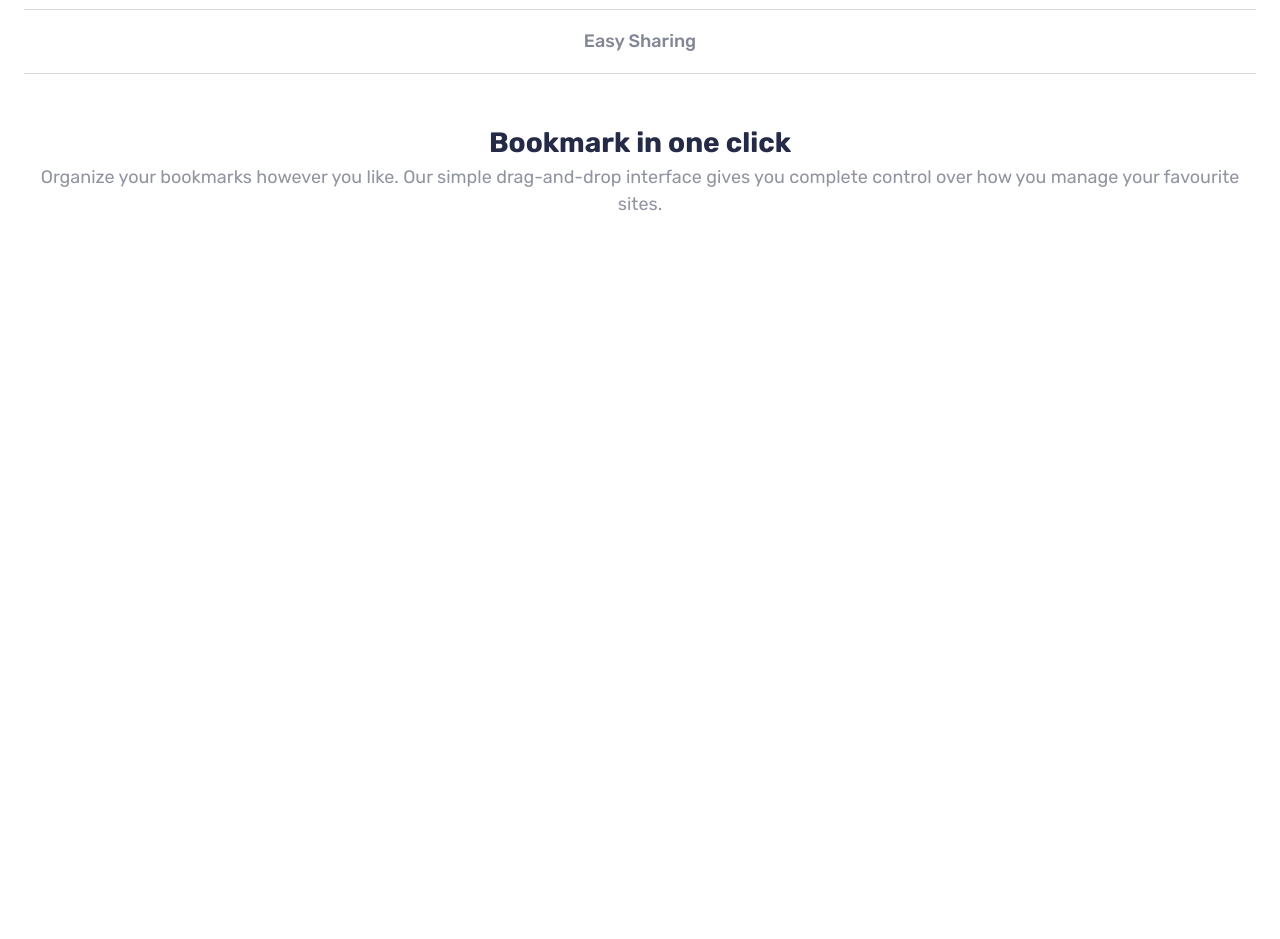
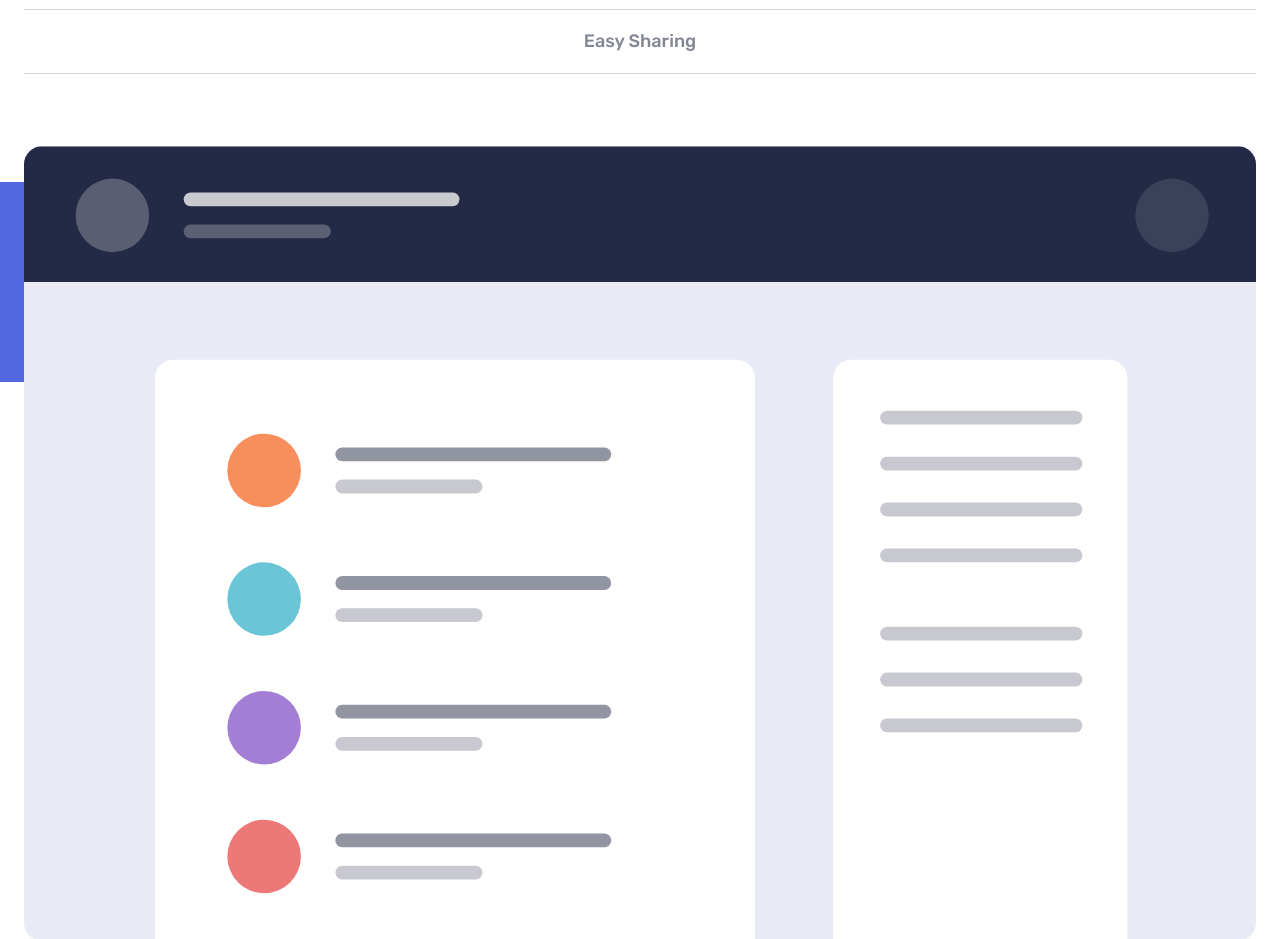
Before and after one commit to ThabisoMagwaza/bookmark-landing-page, a Next.js app: page / in a window 1280 px wide. Shown: the part 1100-2039 px from the top of the page. Before the commit the page ends 1410 px from the top, so only its background shows below. Built offline with nearby package versions, Linux system fonts and the light colour scheme.

Commit message:
feat: added blobs to tabs

```diff
--- a/src/app/page.js
+++ b/src/app/page.js
@@ -1,6 +1,3 @@
-'use client';
-import styled from 'styled-components';
-
 import Header from '@/components/Header';
 import Section from '@/components/Section';
 import Heading from '@/components/Heading';
--- a/src/components/FeatureTabs/FeatureTabs.js
+++ b/src/components/FeatureTabs/FeatureTabs.js
@@ -1,10 +1,12 @@
 'use client';
+import Image from 'next/image';
 import * as Tabs from '@radix-ui/react-tabs';
+
 import Heading from '../Heading';
 import Paragraph from '../Paragraph';
 import Button from '../Button';
 import styled from 'styled-components';
-import { COLORS } from '@/lib/constants';
+import ImageDecorator from '../ImageDecorator';
 
 function FeatureTabs() {
   return (
@@ -14,44 +16,129 @@ function FeatureTabs() {
         <TabButton value="tab2">Speedy Searching</TabButton>
         <TabButton value="tab3">Easy Sharing</TabButton>
       </TabsList>
-      <Tabs.Content value="tab1">
+      <TabsContentWrapper
+        value="tab1"
+        style={{
+          gap: '32px',
+        }}
+      >
+        <ImageDecorator blobPosition="left">
+          <ImageWrapper>
+            <ImageStyled
+              src="/images/illustration-features-tab-1.svg"
+              width={563}
+              height={436}
+              alt="An illustration of the bookmark tool on a desktop device"
+            />
+          </ImageWrapper>
+        </ImageDecorator>
+
+        <Content>
           <Heading level={2}>Bookmark in one click</Heading>
           <Paragraph>
             Organize your bookmarks however you like. Our simple drag-and-drop
             interface gives you complete control over how you manage your
             favourite sites.
           </Paragraph>
-      </Tabs.Content>
-      <Tabs.Content value="tab2">
+
+          <InfoButton>More info</InfoButton>
+        </Content>
+      </TabsContentWrapper>
+      <TabsContentWrapper
+        value="tab2"
+        style={{
+          gap: '120px',
+        }}
+      >
+        <ImageDecorator blobPosition="left" blobOffset={80}>
+          <ImageWrapper>
+            <ImageStyled
+              src="/images/illustration-features-tab-2.svg"
+              width={478}
+              height={416}
+              alt="An illustration of the bookmark tool on a desktop device"
+            />
+          </ImageWrapper>
+        </ImageDecorator>
+        <Content>
           <Heading level={2}>Intelligent search</Heading>
           <Paragraph>
-          Our powerful search feature will help you find saved sites in no time
-          at all. No need to trawl through all of your bookmarks.
+            Our powerful search feature will help you find saved sites in no
+            time at all. No need to trawl through all of your bookmarks.
           </Paragraph>
-        <Button>More info</Button>
-      </Tabs.Content>
-      <Tabs.Content value="tab3">
+          <InfoButton>More info</InfoButton>
+        </Content>
+      </TabsContentWrapper>
+      <TabsContentWrapper
+        value="tab3"
+        style={{
+          gap: '120px',
+        }}
+      >
+        <ImageDecorator blobPosition="left" blobOffset={85}>
+          <ImageWrapper>
+            <ImageStyled
+              src="/images/illustration-features-tab-3.svg"
+              width={440}
+              height={380}
+              alt="An illustration of the bookmark tool on a desktop device"
+            />
+          </ImageWrapper>
+        </ImageDecorator>
+        <Content>
           <Heading level={2}>Share your bookmarks</Heading>
           <Paragraph>
             Easily share your bookmarks and collections with others. Create a
             shareable link that you can send at the click of a button.
           </Paragraph>
-        <Button>More info</Button>
-      </Tabs.Content>
+          <InfoButton>More info</InfoButton>
+        </Content>
+      </TabsContentWrapper>
     </TabsRoot>
   );
 }
 
+const InfoButton = styled(Button)`
+  align-self: center;
+`;
+
+const TabsContentWrapper = styled(Tabs.TabsContent)`
+  display: flex;
+  flex-direction: column;
+`;
+
+const Content = styled.div`
+  display: flex;
+  flex-direction: column;
+  gap: 16px;
+`;
+
+const ImageWrapper = styled.div`
+  padding: 24px;
+  overflow: hidden;
+  border-radius: 5px;
+`;
+
+const ImageStyled = styled(Image)`
+  display: block;
+  object-fit: cover;
+  width: 100%;
+  height: 100%;
+
+  position: relative;
+`;
+
 const TabsRoot = styled(Tabs.Root)`
   display: flex;
   flex-direction: column;
-  gap: 48px;
   margin-top: 32px;
 `;
 
 const TabsList = styled(Tabs.List)`
   display: flex;
   flex-direction: column;
+
+  margin-bottom: 48px;
 `;
 
 const TabButton = styled(Tabs.Trigger)`
--- a/src/components/Header/Header.js
+++ b/src/components/Header/Header.js
@@ -8,6 +8,7 @@ import UnstyledButton from '../UnstyledButton';
 import Heading from '@/components/Heading';
 import Paragraph from '@/components/Paragraph';
 import Button from '@/components/Button';
+import ImageDecorator from '../ImageDecorator';
 
 function Header() {
   return (
@@ -32,15 +33,14 @@ function Header() {
       </Navigation>
 
       <HeroWrapper>
-        <HeroImageWrapper>
-          <Blob />
+        <ImageDecorator>
           <HeroImage
             src="/images/illustration-hero.svg"
             width={657}
             height={466}
             alt="An illustration of the bookmark tool on a desktop device"
           />
-        </HeroImageWrapper>
+        </ImageDecorator>
 
         <HeroContent>
           <Heading> A Simple Bookmark Manager</Heading>
--- /dev/null
+++ b/src/components/ImageDecorator/ImageDecorator.js
@@ -0,0 +1,46 @@
+'use client';
+import styled from 'styled-components';
+import { COLORS } from '@/lib/constants';
+
+function ImageDecorator({ children, blobPosition = 'right', blobOffset = 10 }) {
+  const Tag = (blobPosition === 'right' && BlobRight) || BlobLeft;
+
+  return (
+    <Wrapper>
+      <Tag
+        style={{
+          '--offset': `-${blobOffset}px`,
+        }}
+      />
+      {children}
+    </Wrapper>
+  );
+}
+
+const Blob = styled.div`
+  height: 200px;
+  width: 120%;
+
+  border-radius: 1000px;
+  background: ${COLORS.SoftBlue};
+
+  position: absolute;
+  bottom: var(--offset);
+`;
+
+const BlobLeft = styled(Blob)`
+  left: -40%;
+`;
+
+const BlobRight = styled(Blob)`
+  right: -40%;
+`;
+
+const Wrapper = styled.div`
+  height: 250px;
+  margin: 0 -24px;
+
+  position: relative;
+`;
+
+export default ImageDecorator;
--- /dev/null
+++ b/src/components/ImageDecorator/index.js
@@ -0,0 +1,2 @@
+export * from './ImageDecorator';
+export { default } from './ImageDecorator';
```
Lines whose indentation alone changed are shown as unchanged.
